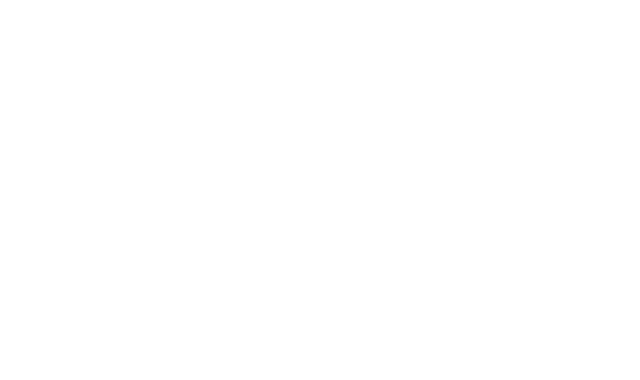
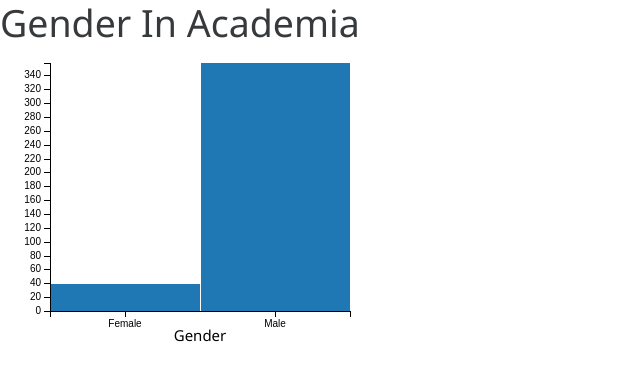
Before and after one commit to wickyakloe/dashboard_mini_project, a plain HTML site: page index.html in a window 1280 px wide. Shown: the whole page, without its empty margins (0-640 px from the left). Drawn offline with Linux system fonts and the light colour scheme.

Commit message:
added barchart

```diff
--- a/index.html
+++ b/index.html
@@ -18,5 +18,9 @@
 </head>
 <body>
 
+    <h1>Gender In Academia</h1>
+
+    <div id="gender-balance"></div>
+
 </body>
 </html>
--- a/static/js/graph.js
+++ b/static/js/graph.js
@@ -13,5 +13,33 @@ queue()
     .await(makeGraphs);
 
 function makeGraphs(error, salaryData){
+    //load data in crossfilter
+    var ndx = crossfilter(salaryData);
+    //pass ndx variable to function
+    show_gender_balance(ndx);
 
+    //Render the chart
+    dc.renderAll();
 }
+
+function show_gender_balance(ndx){
+    //Create dimension and pluck data
+    var dim = ndx.dimension(dc.pluck("sex"));
+
+    //Create group
+    var group = dim.group();
+
+    //Render barChart on ID
+    dc.barChart("#gender-balance")
+        .width(400)
+        .height(300)
+        .margins({top:10, right:50, bottom: 30, left: 50})
+        .dimension(dim)
+        .group(group)
+        .transitionDuration(500)
+        .x(d3.scale.ordinal())
+        .xUnits(dc.units.ordinal)
+        .elasticY(true)
+        .xAxisLabel("Gender")
+        .yAxis().ticks(20);
+}
```
